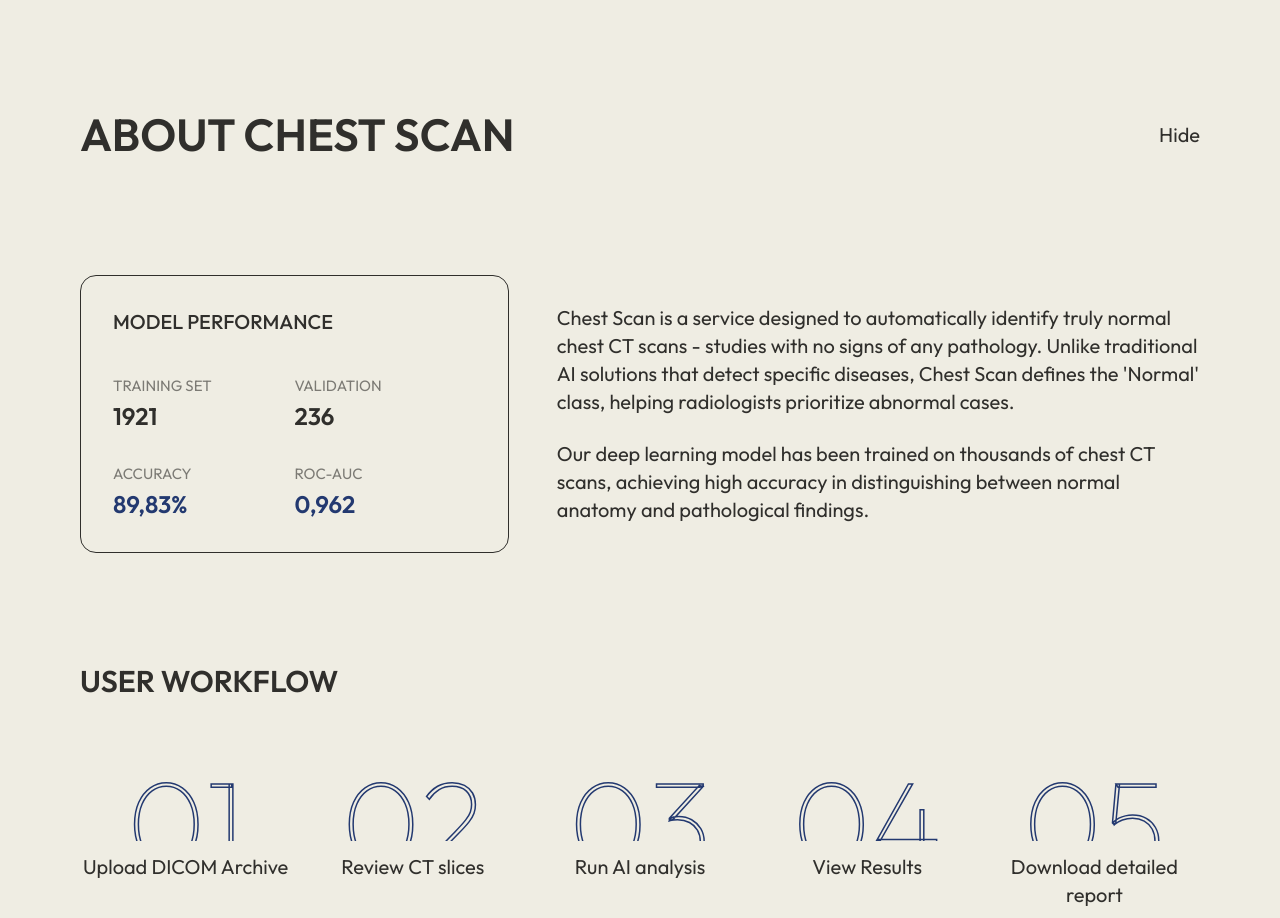
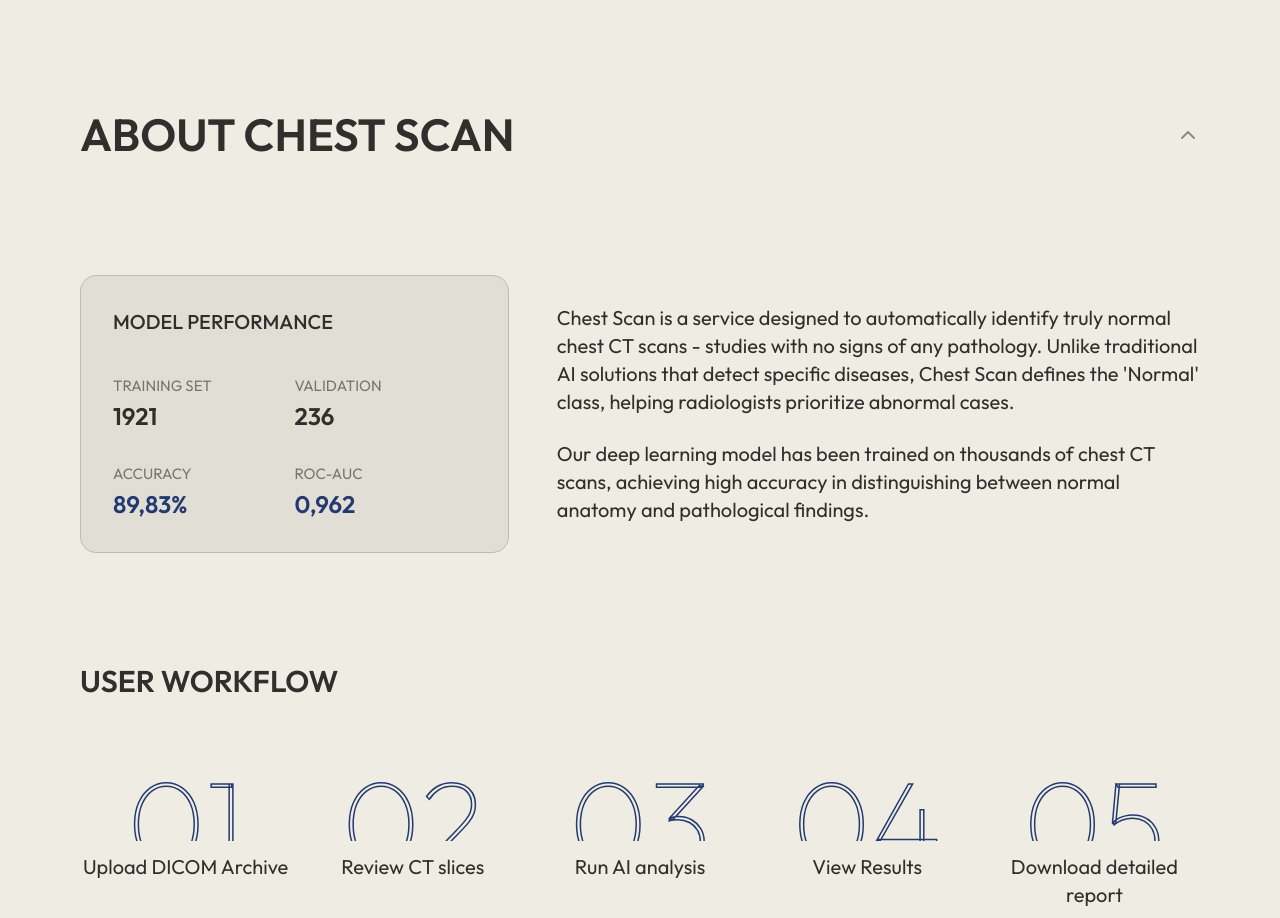
Before and after one commit to hgsihtwh/lung-scan, a React (Vite) app in the folder frontend/: page / in a window 1280 px wide. Shown: the part 900-1818 px from the top of the page. Built offline with nearby package versions, Linux system fonts and the light colour scheme.

Commit message:
fix: секция About - бордер карточки и стрелка вместо Hide/Show

```diff
--- a/frontend/src/components/layout/About.jsx
+++ b/frontend/src/components/layout/About.jsx
@@ -1,4 +1,5 @@
 import { useState } from 'react'
+import { ChevronUp } from 'lucide-react'
 
 const About = () => {
   const [isExpanded, setIsExpanded] = useState(true)
@@ -26,10 +27,13 @@ const About = () => {
 
         <button
           onClick={() => setIsExpanded(!isExpanded)}
-          className="font-outfit font-normal text-base sm:text-lg lg:text-[20px] hover:opacity-70 transition-opacity"
+          className="opacity-50 hover:opacity-100 transition-all"
           style={{ color: 'var(--color-text)' }}
         >
-          {isExpanded ? 'Hide' : 'Show'}
+          <ChevronUp
+            size={24}
+            className={`transition-transform duration-300 ${isExpanded ? '' : 'rotate-180'}`}
+          />
         </button>
       </div>
 
@@ -37,7 +41,7 @@ const About = () => {
         <>
           <div className="grid grid-cols-1 lg:grid-cols-[2fr_3fr] gap-8 lg:gap-12 mb-16 sm:mb-20 lg:mb-28">
             {/* Model Performance Card */}
-            <div className="border rounded-2xl p-6 sm:p-8" style={{ borderColor: 'var(--color-text)' }}>
+            <div className="border rounded-2xl p-6 sm:p-8" style={{ borderColor: 'var(--color-border)', backgroundColor: 'var(--color-surface)' }}>
               <h3
                 className="font-outfit font-medium text-lg sm:text-[20px] mb-6 sm:mb-8 lg:mb-10"
                 style={{ color: 'var(--color-text)' }}
```
